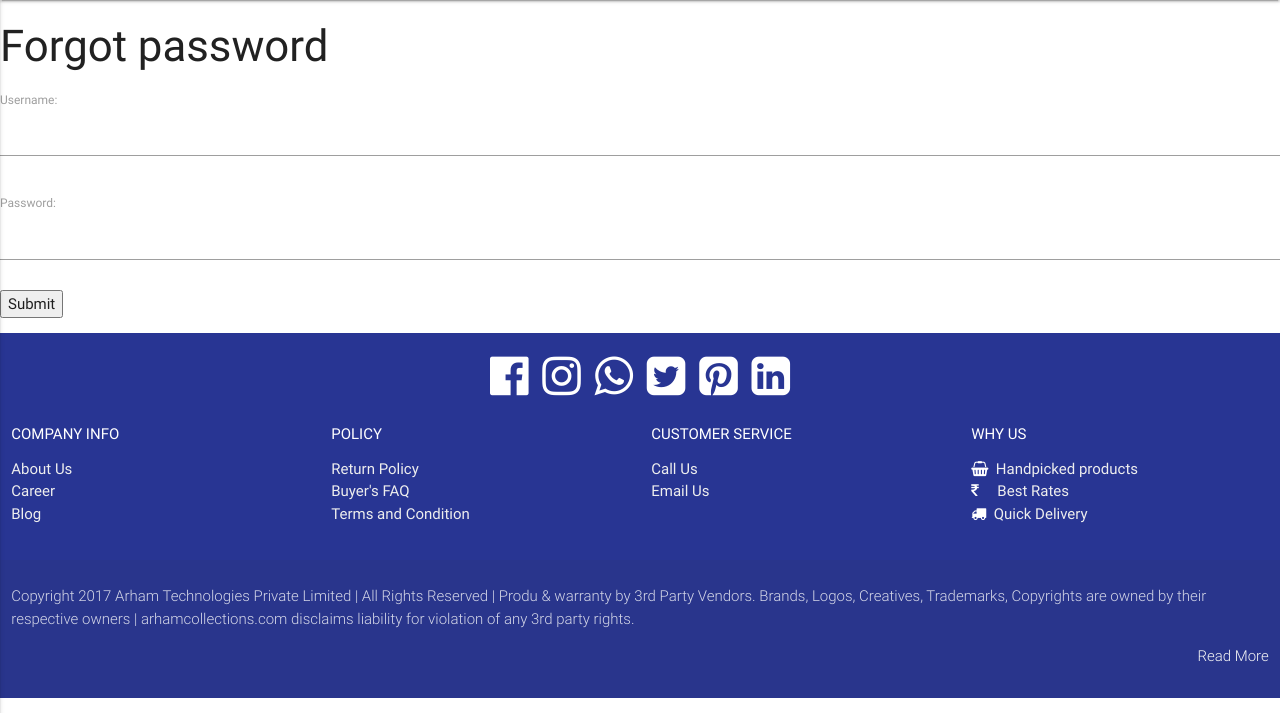
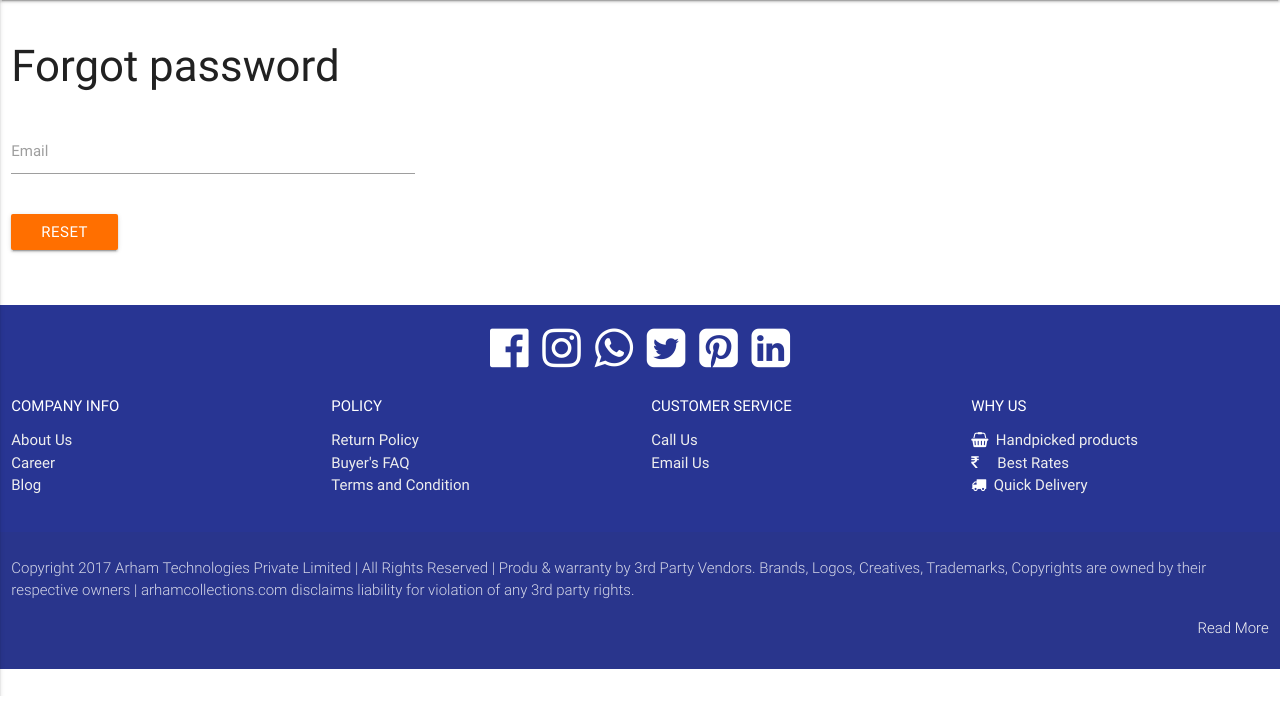
Before and after one commit to findsarfaraz/project1, a Django app: template user_management/templates/user_management/password_reset.html in a window 1280 px wide. Shown: the part 104-817 px from the top of the page. Run offline with Django 3.2, Linux system fonts and the light colour scheme; the template is opened without the code that fills it: values that come from a table or form of the project are taken from there, others are empty.

Commit message:
2017_04_11

```diff
--- a/user_management/templates/user_management/password_reset.html
+++ b/user_management/templates/user_management/password_reset.html
@@ -1,10 +1,23 @@
 {% extends 'base.html' %}
 
 {% block content %}
-  <h3>Forgot password</h3>
-  <form method="post">
-    {% csrf_token %}
-    {{ form.as_p }}
-    <button type="submit">Submit</button>
-  </form>
+<div class="row">
+    <div class="col s12 m6 l4">
+        <div class="row">
+            <h3>Forgot password</h3>
+        </div>
+        <div class="row">
+                 <form method="post">{% csrf_token %}
+                <div class="row">
+                    <div class="input-field">
+                        <input id="id_email" name ="email" "type="email" class="validate">
+                        <label for="id_email">Email</label>
+                    </div>
+                </div>
+                    <button class="btn waves-effect waves-light" type="submit" name="action">Reset</button>
+                </form>
+        </div>
+    </div>
+</div>
+
 {% endblock %}
```
Also changed, not shown: user_management/templates/user_management/password_reset_confirm.html (+11 -5 lines), 1 other file.
